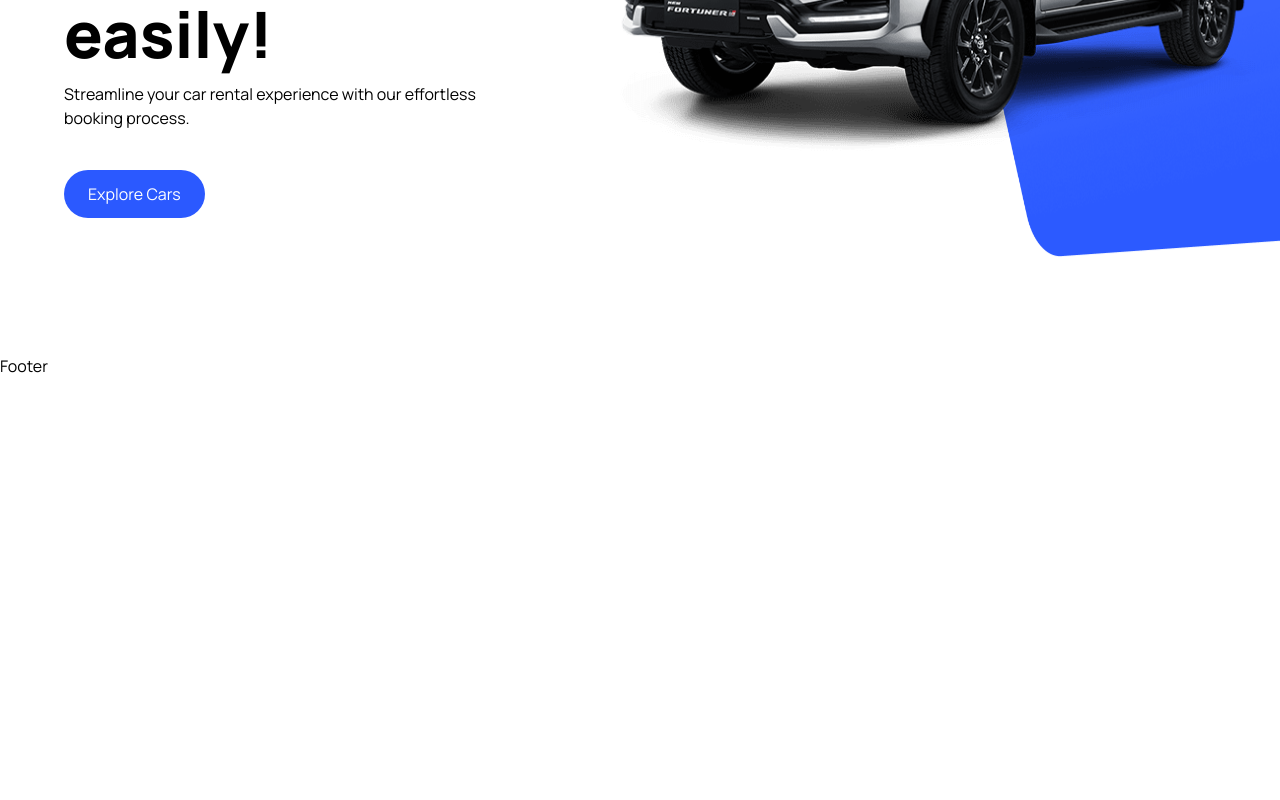
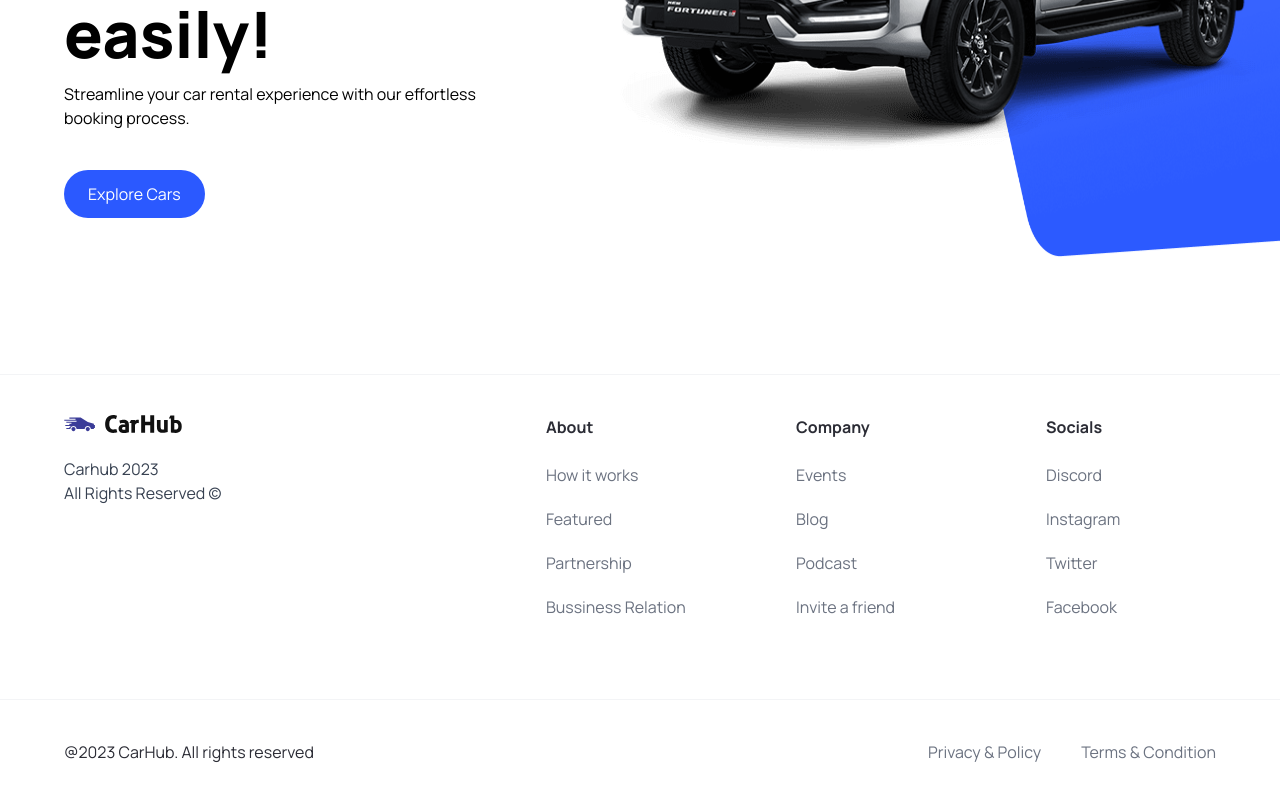
Before and after one commit to mangala-karunarathne/car-showcase, a Next.js app: page / in a window 1280 px wide. Shown: the part 446-1246 px from the top of the page. Before the commit the page ends 824 px from the top, so only its background shows below. Built offline with nearby package versions, Linux system fonts and the light colour scheme.

Commit message:
CHG | Footer Section

```diff
--- a/components/Footer.tsx
+++ b/components/Footer.tsx
@@ -1,11 +1,52 @@
-    import React from 'react'
+import Image from "next/image";
+import Link from "next/link";
 
-    const Footer = () => {
-      return (
-        <div>
-          Footer
-        </div>
-      )
-    }
+import { footerLinks } from "@/constants";
 
-    export default Footer
+const Footer = () => (
+  <footer className='flex flex-col text-black-100  mt-5 border-t border-gray-100'>
+    <div className='flex max-md:flex-col flex-wrap justify-between gap-5 sm:px-16 px-6 py-10'>
+      <div className='flex flex-col justify-start items-start gap-6'>
+        <Image src='/logo.svg' alt='logo' width={118} height={18} className='object-contain' />
+        <p className='text-base text-gray-700'>
+          Carhub 2023 <br />
+          All Rights Reserved &copy;
+        </p>
+      </div>
+
+      <div className="footer__links">
+        {footerLinks.map((item) => (
+          <div key={item.title} className="footer__link">
+            <h3 className="font-bold">{item.title}</h3>
+            <div className="flex flex-col gap-5">
+              {item.links.map((link) => (
+                <Link
+                  key={link.title}
+                  href={link.url}
+                  className="text-gray-500"
+                >
+                  {link.title}
+                </Link>
+              ))}
+            </div>
+          </div>
+        ))}
+      </div>
+    </div>
+
+    <div className='flex justify-between items-center flex-wrap mt-10 border-t border-gray-100 sm:px-16 px-6 py-10'>
+      <p>@2023 CarHub. All rights reserved</p>
+
+      <div className="footer__copyrights-link">
+        <Link href="/" className="text-gray-500">
+          Privacy & Policy
+        </Link>
+        <Link href="/" className="text-gray-500">
+          Terms & Condition
+        </Link>
+      </div>
+    </div>
+  </footer>
+);
+
+export default Footer;
--- /dev/null
+++ b/constants/index.ts
@@ -0,0 +1,101 @@
+export const manufacturers = [
+    "Acura",
+    "Alfa Romeo",
+    "Aston Martin",
+    "Audi",
+    "Bentley",
+    "BMW",
+    "Buick",
+    "Cadillac",
+    "Chevrolet",
+    "Chrysler",
+    "Citroen",
+    "Dodge",
+    "Ferrari",
+    "Fiat",
+    "Ford",
+    "GMC",
+    "Honda",
+    "Hyundai",
+    "Infiniti",
+    "Jaguar",
+    "Jeep",
+    "Kia",
+    "Lamborghini",
+    "Land Rover",
+    "Lexus",
+    "Lincoln",
+    "Maserati",
+    "Mazda",
+    "McLaren",
+    "Mercedes-Benz",
+    "MINI",
+    "Mitsubishi",
+    "Nissan",
+    "Porsche",
+    "Ram",
+    "Rolls-Royce",
+    "Subaru",
+    "Tesla",
+    "Toyota",
+    "Volkswagen",
+    "Volvo",
+  ];
+
+  export const yearsOfProduction = [
+    { title: "Year", value: "" },
+    { title: "2015", value: "2015" },
+    { title: "2016", value: "2016" },
+    { title: "2017", value: "2017" },
+    { title: "2018", value: "2018" },
+    { title: "2019", value: "2019" },
+    { title: "2020", value: "2020" },
+    { title: "2021", value: "2021" },
+    { title: "2022", value: "2022" },
+    { title: "2023", value: "2023" },
+  ];
+
+  export const fuels = [
+    {
+      title: "Fuel",
+      value: "",
+    },
+    {
+      title: "Gas",
+      value: "Gas",
+    },
+    {
+      title: "Electricity",
+      value: "Electricity",
+    },
+  ];
+
+  export const footerLinks = [
+    {
+      title: "About",
+      links: [
+        { title: "How it works", url: "/" },
+        { title: "Featured", url: "/" },
+        { title: "Partnership", url: "/" },
+        { title: "Bussiness Relation", url: "/" },
+      ],
+    },
+    {
+      title: "Company",
+      links: [
+        { title: "Events", url: "/" },
+        { title: "Blog", url: "/" },
+        { title: "Podcast", url: "/" },
+        { title: "Invite a friend", url: "/" },
+      ],
+    },
+    {
+      title: "Socials",
+      links: [
+        { title: "Discord", url: "/" },
+        { title: "Instagram", url: "/" },
+        { title: "Twitter", url: "/" },
+        { title: "Facebook", url: "/" },
+      ],
+    },
+  ];
```
